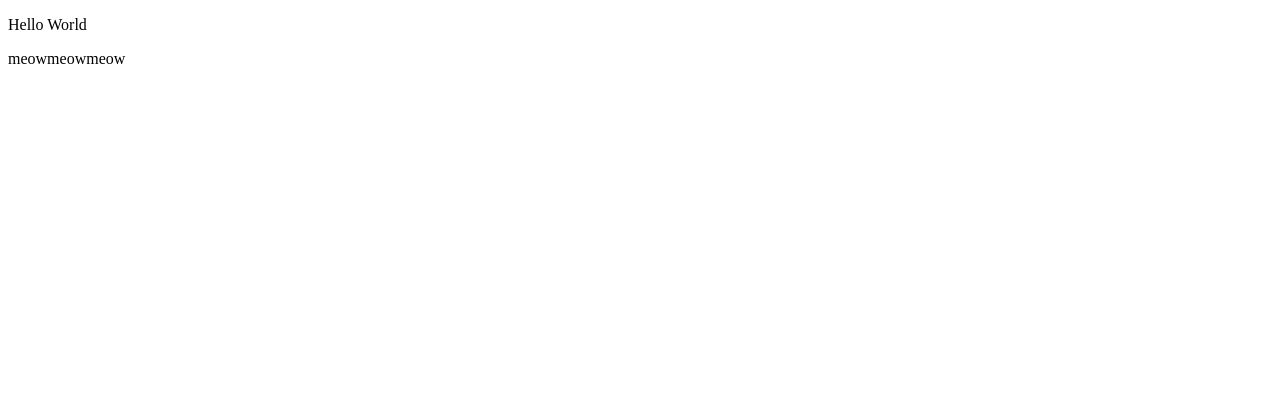
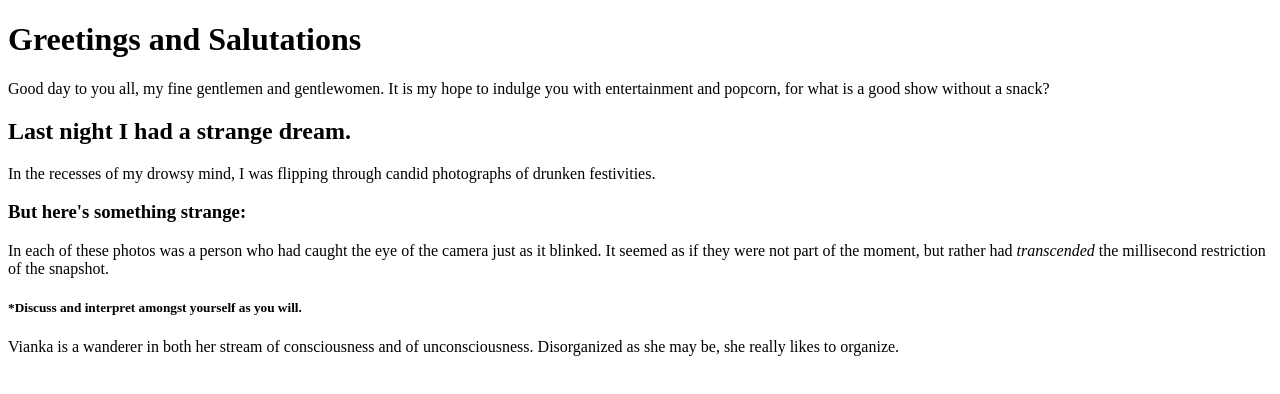
Before and after one commit to Vemus/vemus.github.io, a plain HTML site: page index.html in a window 1280 px wide. Drawn offline with Linux system fonts and the light colour scheme.

Commit message:
A silly story

```diff
--- a/index.html
+++ b/index.html
@@ -1,8 +1,31 @@
+<!--
+important and well known tags:
+
+1. p tag
+2. div tag
+3. nav tag
+4. a tag
+5. h1-h6
+
+-->
+
+
 <!DOCTYPE html>
 <meta charset="utf-8">
-<html>
-	<body>
-		<p> Hello World </p>
-		<p> meowmeowmeow </p>
-	</body>
+
+<html lang = "en">
+<head>
+	<title> Viankafka </title>
+</head>
+<body>
+	<h1>Greetings and Salutations</h1>
+	<p>Good day to you all, my fine gentlemen and gentlewomen. It is my hope to indulge you with entertainment and popcorn, for what is a good show without a snack?</p>
+	<h2>Last night I had a strange dream.</h2>
+	<p>In the recesses of my drowsy mind, I was flipping through candid photographs of drunken festivities.</p>
+	<h3>But here's something strange:</h3>
+	<p>In each of these photos was a person who had caught the eye of the camera just as it blinked. It seemed as if they were not part of the moment, but rather had <em>transcended</em> the millisecond restriction of the snapshot.</p>
+	<h5>*Discuss and interpret amongst yourself as you will.</h5>
+	<aside> Vianka is a wanderer in both her stream of consciousness and of unconsciousness. Disorganized as she may be, she really likes to organize.</aside>
+
+</body>
 </html>
```
